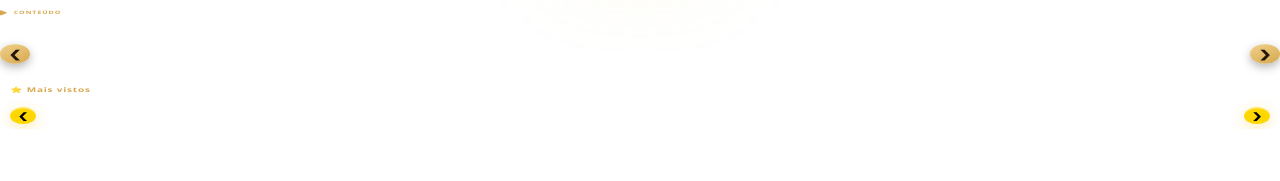
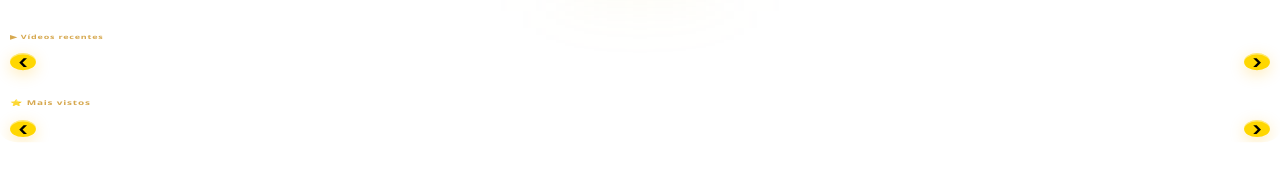
Before and after one commit to abibliarevelaofc/abibliarevelaofc, a website: page Comunidade/public/index.html in a window 1280 px wide. Shown: the part 225-406 px from the top of the page. Drawn offline with Linux system fonts and the light colour scheme; no server answers.

```diff
--- a/Comunidade/public/index.html
+++ b/Comunidade/public/index.html
@@ -758,17 +758,10 @@ HEADER
 
         <!-- VÍDEO RECENTE -->
 
-        <div class="card card-videos">
+     <div class="card card-mais-vistos card-videos-recentes">
 
-    <div class="card-titulo-linha">
-        <div>
-            <span class="card-label">
-                <i class="fas fa-play"></i>
-                CONTEÚDO
-            </span>
-
-            <h2>Vídeos recentes</h2>
-        </div>
+    <div class="mais-vistos-titulo">
+        ▶ Vídeos recentes
     </div>
 
     <div class="box-carrossel">
@@ -788,7 +781,6 @@ HEADER
     </div>
 
 </div>
-
     </div>
 
 
```
